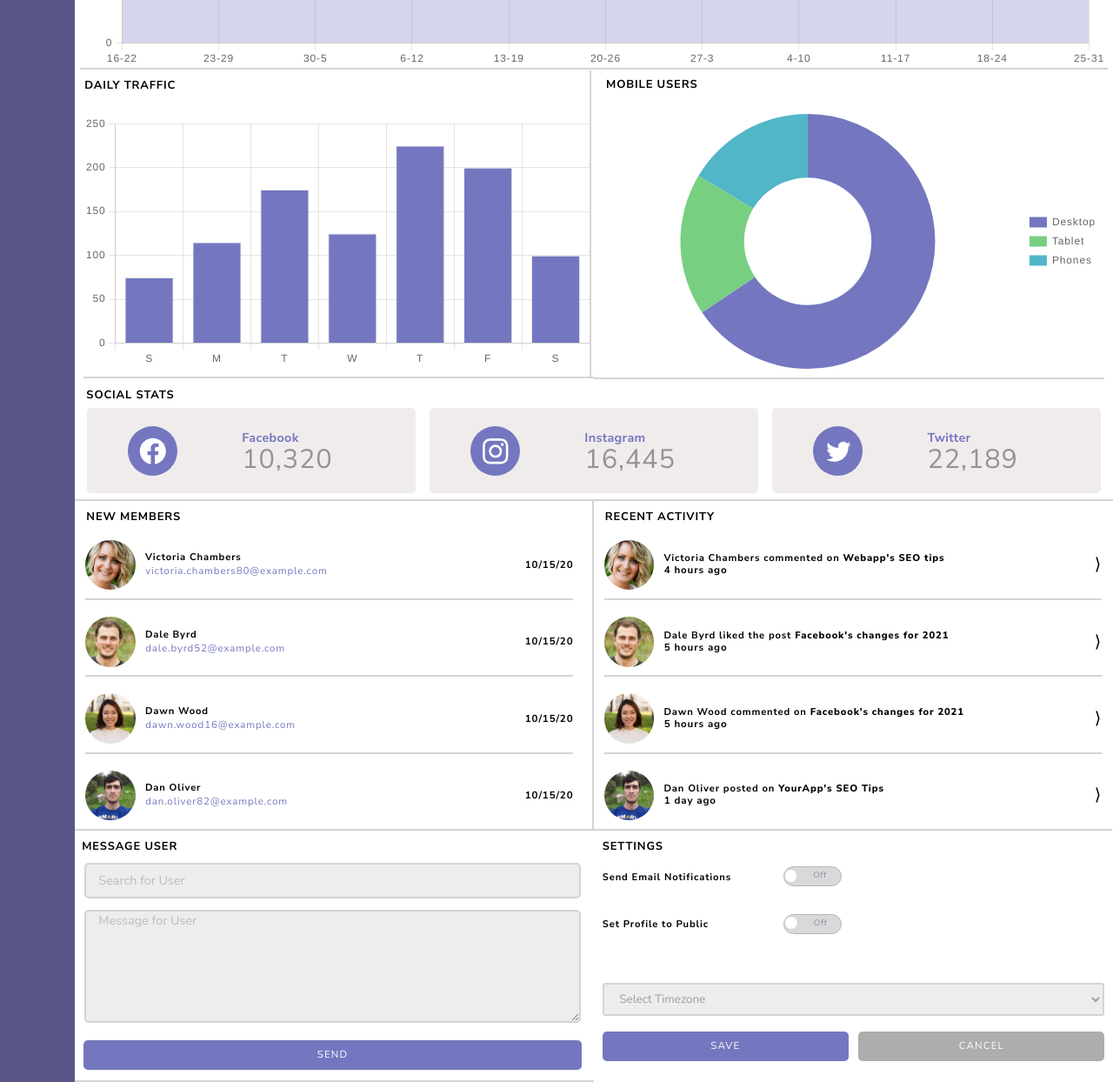
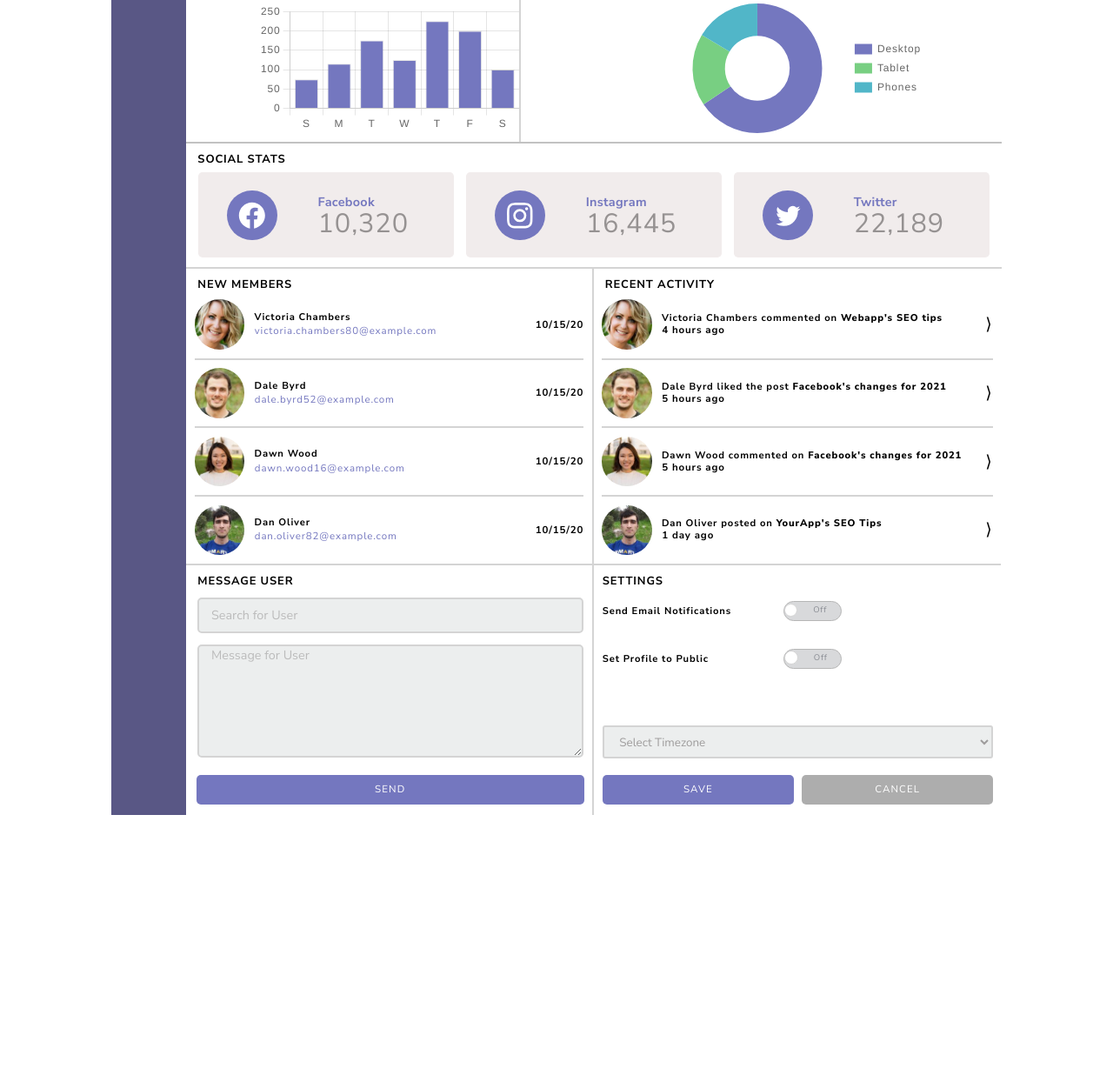
Before and after one commit to rgogit/project7-web_app_dashboard, a plain HTML site: page index.html in a window 1280 px wide. Shown: the part 742-1986 px from the top of the page at 87% size. After the commit the page ends 1679 px from the top, so only its background shows below. Drawn offline with nearby package versions, Linux system fonts and the light colour scheme.

Commit message:
Update styles.css

```diff
--- a/css/styles.css
+++ b/css/styles.css
@@ -16,6 +16,7 @@ body{
     font-size: 0.6em;
     letter-spacing: 0.09em;
     margin: 0 auto;
+    max-width: 1024px;
 }
 h2{
     padding-left: 1em;
@@ -626,21 +627,22 @@ select{
     }
     .widget-container-full,
     .widget-container-half{
-    width: 99%;
-    margin:auto;
+        margin:auto;
+
     }
     .widget-container-half{
         padding:0;
+        border-bottom: none;
     }
     .daily-mobile{
         flex-direction: row;
-        margin:0 1em;
+        border-bottom:2px rgb(194, 194, 194) solid;
     }
     .mobile-users,
     .daily-traffic{
         margin:auto;
         padding-bottom: 1em;
-        width: 100%;
+        border-bottom:none;
     }
     .widget-container-half h2{
         padding-left: 1em;
@@ -652,6 +654,7 @@ select{
     .daily-traffic{
         border-right: 2px solid rgb(212, 212, 212);
         margin-right: .3em;
+        border-bottom:0px rgb(194, 194, 194) solid;
     }
     .social-stats{
         flex-direction: row;
@@ -665,6 +668,7 @@ select{
     .social-chart{
         justify-content: space-around;
         margin:.75em;
+        margin-bottom: 1.2em;
         width:32%;
     }
     .soc-space{
@@ -683,6 +687,7 @@ select{
         align-items: center;
         width:96%;
         border-bottom: 2px solid rgb(212, 212, 212);
+        margin-top: 0em;
     }
     .member-id{
         display: flex;
@@ -767,14 +772,14 @@ select{
         margin-right: .1em;
     }
     .new-members{
-        padding-right: 1em;
+        /* padding-right: 1em; */
         border-right: 2px solid rgb(212, 212, 212);
     }
     .message-settings{
         flex-direction: row;
     }
     .message-user{
-        padding-left:.6em;
+        padding-left:1em;
     }
     .message,
     .settings{
@@ -785,9 +790,13 @@ select{
         margin-right: 1em;
     }
     .user-search{
-        width:96%;
-        margin: 0em 1em;
-        margin-right: 0em;
+        /* width:96%; */
+        padding-left: .2em;
+        margin:auto;
+    }
+    .message{
+        border-right: 2px solid rgb(212, 212, 212);
+        border-bottom:none;
     }
     .settings{
         padding: 0em 1em;
@@ -798,4 +807,11 @@ select{
     .toggle2{
         margin-left: 8em;
     }
+    #timezone {
+        margin-top: 2.9em;
+        margin-bottom: 1.4em;
+    }
+    .buttons{
+        margin:0em;
+    }
 }
```
